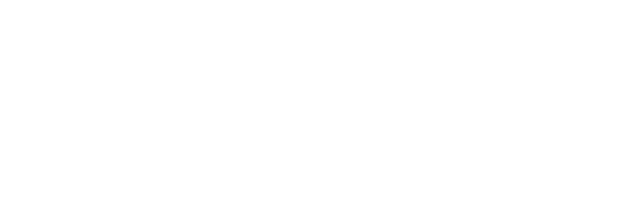
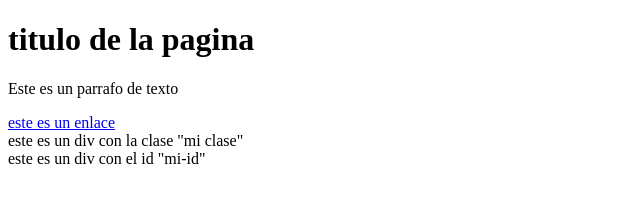
Before and after one commit to juanmendez0525/sistemas, a plain HTML site: page 3Index.html in a window 1280 px wide. Shown: the whole page, without its empty margins (0-640 px from the left). Drawn offline with Linux system fonts and the light colour scheme.

Commit message:
segundo commit

```diff
--- a/3Index.html
+++ b/3Index.html
@@ -6,6 +6,21 @@
     <title>Document</title>
 </head>
 <body>
+    <h1>titulo de la pagina</h1>
+
+    <p>Este es un parrafo de texto</p>
+
+    <a href="#">este es un enlace</a>
+
+    <!--un elemento con una clase especifica-->
+    <div class="mi-clase">
+        este es un div con la clase "mi clase"
+    </div>
+
+    <!--un elemento con un ID especifico-->
+    <div id="mi-id">
+        este es un div con el id "mi-id"
+    </div>
 
 </body>
 </html>
```
